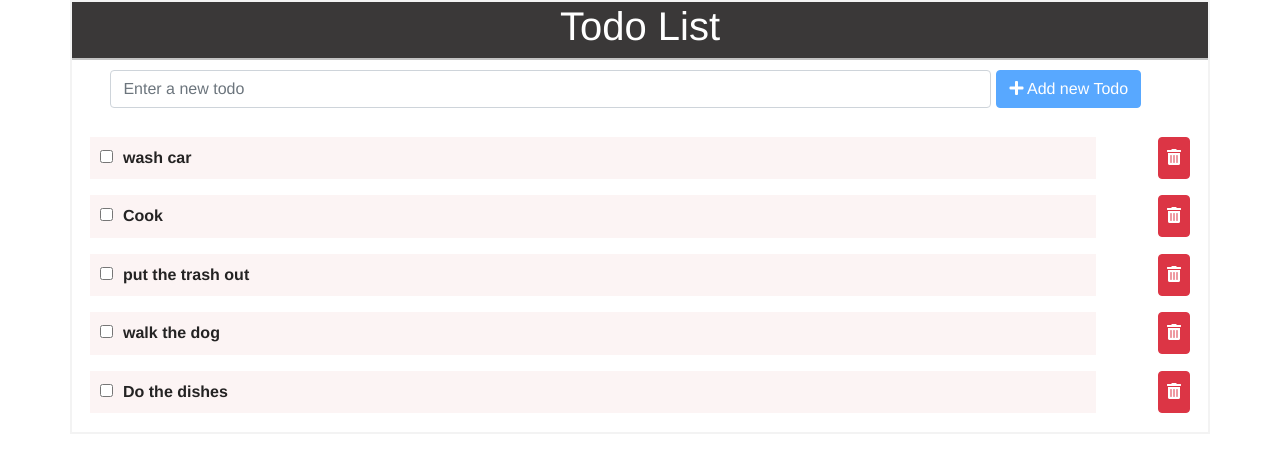
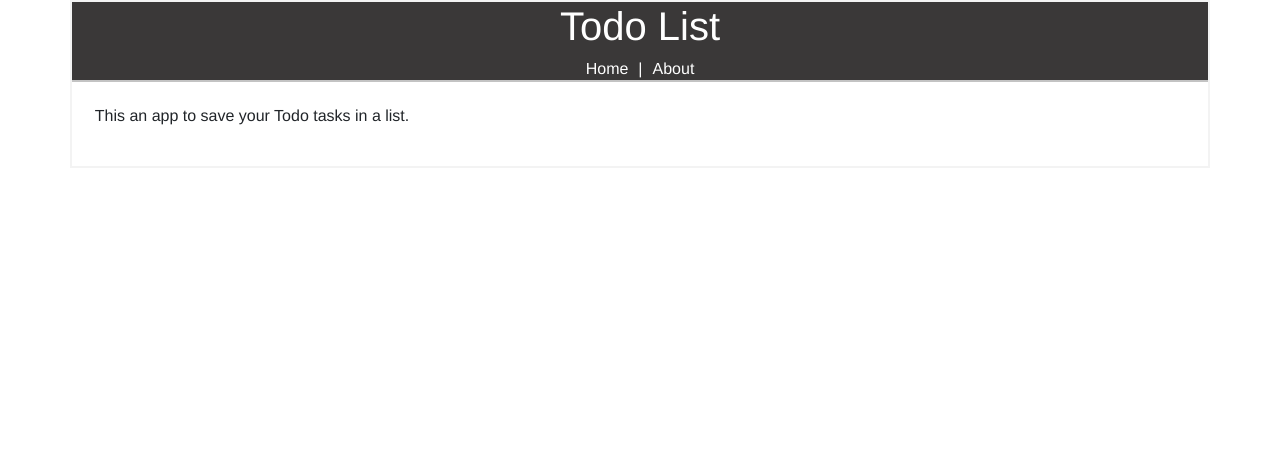
Before and after one commit to tpil/Todo-app, a React (Create React App) app: page /about in a window 1280 px wide. Shown: the top 452 px of the page. Built offline with nearby package versions, Linux system fonts and the light colour scheme.

Commit message:
Add Routes and the About page

```diff
--- a/package.json
+++ b/package.json
@@ -10,6 +10,7 @@
     "react": "^17.0.1",
     "react-bootstrap": "^1.4.0",
     "react-dom": "^17.0.1",
+    "react-router-dom": "^5.2.0",
     "react-scripts": "4.0.0",
     "uuid": "^8.3.1",
     "web-vitals": "^0.2.4"
--- a/src/App.css
+++ b/src/App.css
@@ -10,7 +10,14 @@ body{
 }
 
 a{
-  color: blueviolet;
+  color: rgb(255, 255, 255);
+  text-decoration: none;
+  padding:10px;
+  transition:background-color 0.5s, color 0.5s;
+}
+a:hover{
+  background-color:white;
+  color:black;
   text-decoration: none;
 }
 .App{
--- a/src/App.js
+++ b/src/App.js
@@ -1,9 +1,11 @@
 import React,{Component} from 'react';
-import AddNewToDo from './components/AddNewToDo';
-import TodoList from './components/TodoList';
+import {BrowserRouter as Router, Route} from 'react-router-dom';
+import About from './components/Pages/About';
+import Header from './components/Layout/Header';
+import AddNewToDo from './components/Layout/AddNewToDo';
+import TodoList from './components/Layout/TodoList';
+import { v4 as uuidv4 } from 'uuid'; //to create random ids
 import './App.css';
-
-import { v4 as uuidv4 } from 'uuid'; //to create random ids
 
 class App extends Component {
 
@@ -13,12 +15,12 @@ constructor(){
     todo : [
         {
             id:uuidv4(),
-            item:"wash car",
+            item:"walk the dog",
             completed:false
         },
         {
             id:uuidv4(),
-            item:"Cook",
+            item:"Cook dinner",
             completed:false
         },
         {
@@ -28,7 +30,7 @@ constructor(){
         },
         {
             id:uuidv4(),
-            item:"walk the dog",
+            item:"go to the dentist",
             completed:false
         },
         {
@@ -43,7 +45,7 @@ constructor(){
 
    deleteTodo = (deleteID) =>{
    //console.log(deleteID);
-   //Theloume nna ftiaei pinaka me ola ta Todo ektow aut;o poy diagrapsame.  kanoume spread ton hdh yparxon array [... ]
+   //Theloume na ftiaxei pinaka me ola ta Todo ektos auto poy diagrapsame.  kanoume spread ton hdh yparxon array [... ]
     this.setState({todo:[...this.state.todo.filter(todo=>todo.id!==deleteID)]});
 
 }
@@ -59,18 +61,22 @@ this.setState({todo:[...this.state.todo, newTodo]})
 
 render(){
     return(
+      <Router>
         <div className="App">
-          <header >
-          <h1 className="text-center">Todo List</h1>
-          </header>
+          <Header />
 
-          <AddNewToDo addTodo={this.addTodo}/>
-
-          {/*Pass todo to the list*/ }
-          <TodoList addTodo={this.state.todo} deleteTodo={this.deleteTodo}>
-          </TodoList>
+          {/* me to exact peririsoume to route mono se auto to path*/}
+          <Route exact path='/' render={props => (
+              <React.Fragment>
+                <AddNewToDo addTodo={this.addTodo}/>
+                {/*Pass todo to the list*/ }
+                <TodoList addTodo={this.state.todo} deleteTodo={this.deleteTodo}/>
+              </React.Fragment>
+          )} />
+          <Route path="/about" component={About}/>
 
       </div>
+      </Router>
     );
   }
 
--- /dev/null
+++ b/src/components/Layout/Header.js
@@ -0,0 +1,12 @@
+import React from 'react';
+import {Link} from 'react-router-dom';//to create links for our routes
+const Header = () => {
+    return (
+        <header  className="text-center" >
+        <h1>Todo List</h1>
+        <Link to="/" >Home</Link>|
+                <Link to="/About" >About</Link>
+        </header>
+    )
+}
+export default Header;
--- a/src/components/TodoList.js
+++ b/src/components/Layout/TodoList.js
@@ -6,12 +6,6 @@ import PropTypes from 'prop-types'; //When we want to set a tpe that this list g
 
 
 class TodoList extends Component{
-        constructor(props){
-            super(props);
-
-
-        }
-
 
 
            render(){
--- /dev/null
+++ b/src/components/Pages/About.js
@@ -0,0 +1,11 @@
+import React from 'react';
+
+const About = () => {
+    return (
+        <div  style={{padding:'2%'}}>
+            <p>This an app to save your Todo tasks in a list.</p>
+        </div>
+    );
+}
+
+export default About;
```
Also changed, not shown: src/components/Layout/AddNewToDo.js (renamed from src/components/addNewToDo.js), src/components/Layout/TodoItem.css (renamed from src/components/TodoItem.css), src/components/Layout/TodoItem.js (renamed from src/components/TodoItem.js), 1 other file (tests, documents, lock files or other folders).
